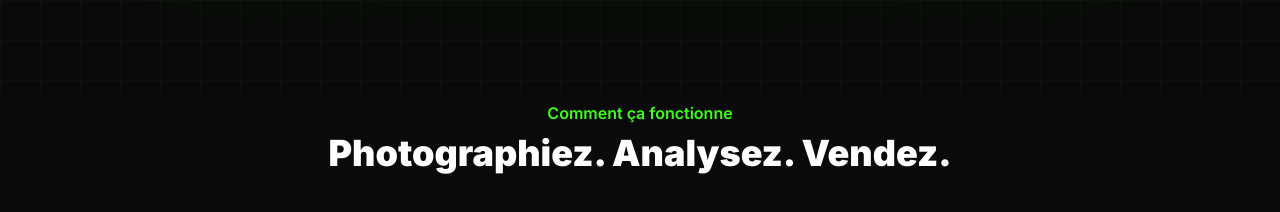
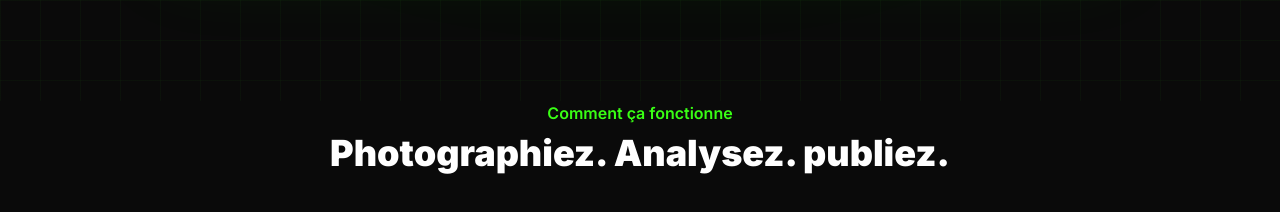
Before and after one commit to Dzikooooo/dzikovinted-ai, a React (Vite) app: page / in a window 1280 px wide. Shown: the part 1200-1412 px from the top of the page. Built offline with nearby package versions, Linux system fonts and the light colour scheme; no server answers.

Commit message:
Update heading text from 'Vendez' to 'publiez'

```diff
--- a/src/pages/LandingPage.tsx
+++ b/src/pages/LandingPage.tsx
@@ -273,7 +273,7 @@ export default function LandingPage({ onNavigate }: LandingPageProps) {
               Comment ça fonctionne
             </p>
             <h2 className="text-3xl sm:text-4xl font-black">
-              Photographiez. Analysez. Vendez.
+              Photographiez. Analysez. publiez.
             </h2>
           </div>
 
```
